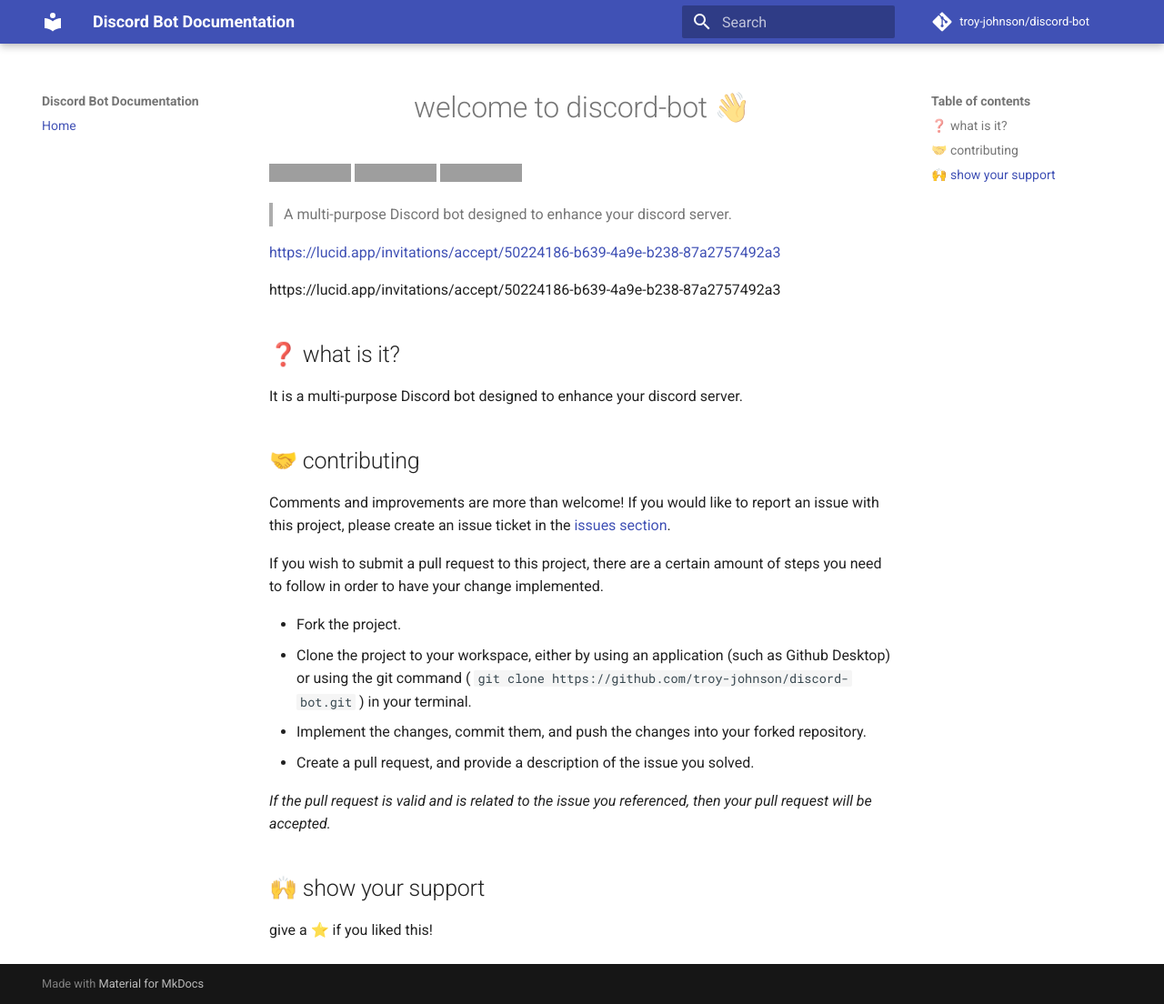
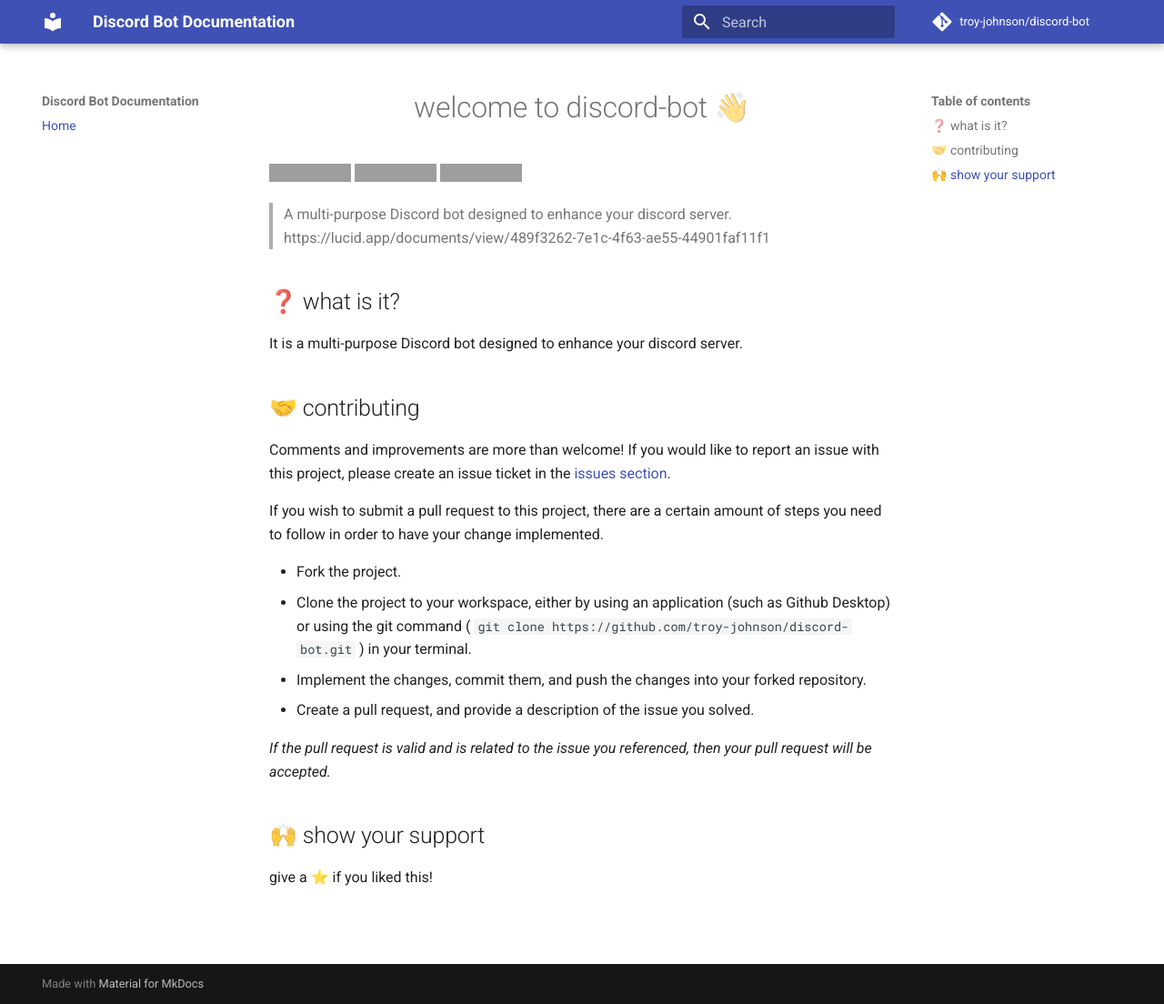
Before and after one commit to troy-johnson/discord-bot, an MkDocs documentation site: the page built from docs/README.md, in a window 1280 px wide and 1104 px high. Shown: the whole window at 91% size. Built offline with MkDocs 1.6.1 and Material for MkDocs 9.7.7, drawn with Linux system fonts in a browser that asks for light colours; comment, search, counter and statistics services are not loaded; part of the change alters nothing that is shown; grey boxes are pictures that could not be loaded.

Commit message:
Update README.md

```diff
--- a/docs/README.md
+++ b/docs/README.md
@@ -9,12 +9,7 @@
 </p>
 
 > A multi-purpose Discord bot designed to enhance your discord server.
-
-[https://lucid.app/invitations/accept/50224186-b639-4a9e-b238-87a2757492a3](https://lucid.app/invitations/accept/50224186-b639-4a9e-b238-87a2757492a3)
-
-
-
-https://lucid.app/invitations/accept/50224186-b639-4a9e-b238-87a2757492a3
+https://lucid.app/documents/view/489f3262-7e1c-4f63-ae55-44901faf11f1
 
 ## ❓ what is it?
 
```
